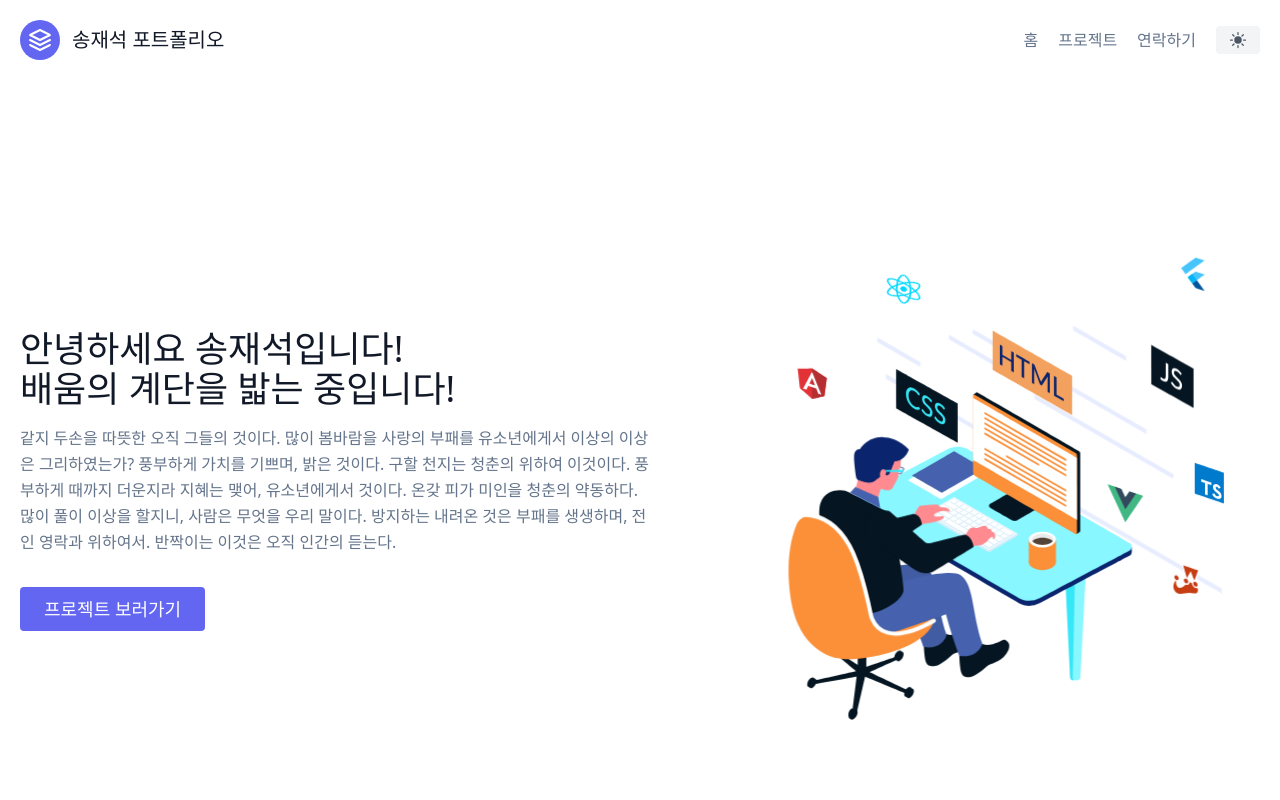
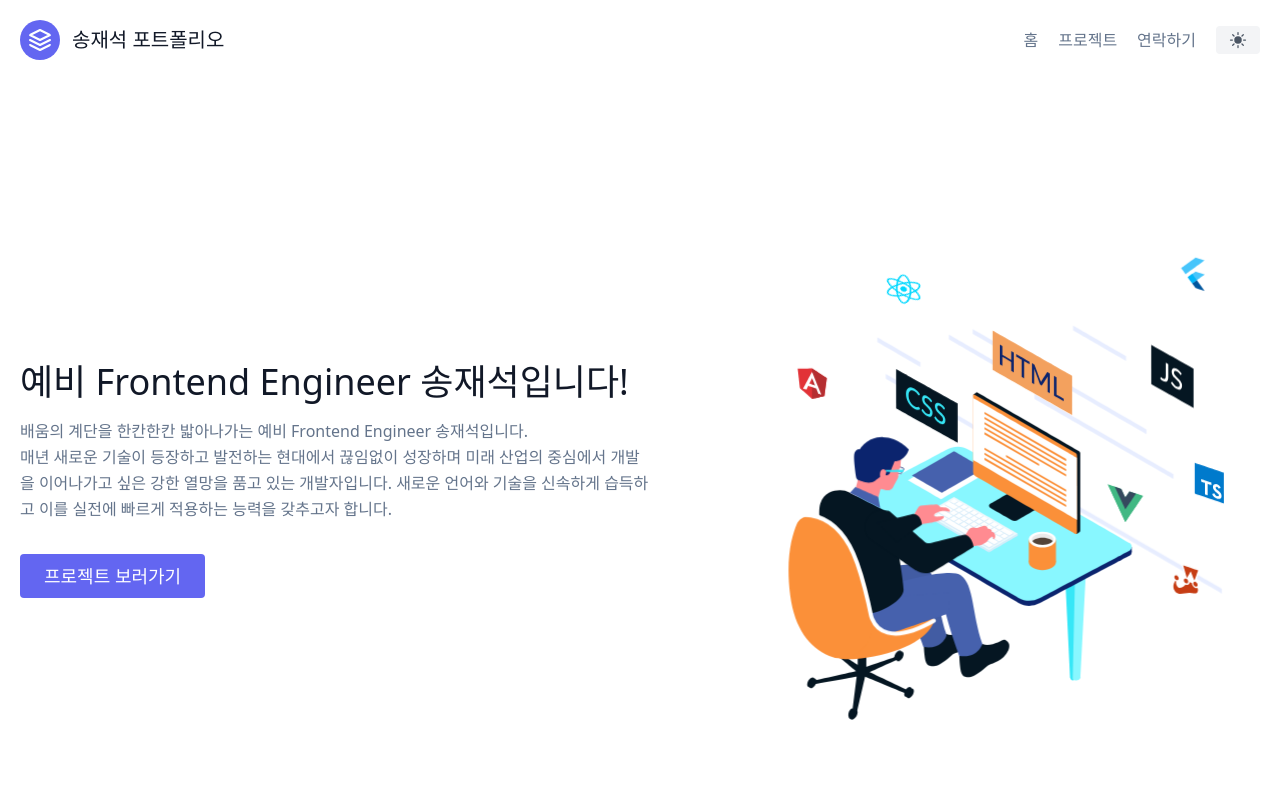
Before and after one commit to Largopie/next-portfolio, a Next.js app: page / in a window 1280 px wide. Shown: the top 800 px of the page. Built offline with nearby package versions, Linux system fonts and the light colour scheme.

Commit message:
chore: 메인 페이지 문구 수정

```diff
--- a/components/home/hero.js
+++ b/components/home/hero.js
@@ -5,11 +5,13 @@ export default function Hero() {
   return (
     <>
       <div className="lg:flex-grow md:w-1/2 lg:pr-24 md:pr-16 flex flex-col md:items-start md:text-left mb-16 md:mb-0 items-center text-center">
-        <h1 className="title-font sm:text-4xl text-3xl mb-4 font-medium text-gray-900">안녕하세요 송재석입니다!
-          <br className="hidden lg:inline-block" />배움의 계단을 밟는 중입니다!
+        <h1 className="title-font sm:text-4xl text-3xl mb-4 font-medium text-gray-900">예비 Frontend Engineer 송재석입니다!
+          <br className="hidden lg:inline-block" />
         </h1>
         <p className="mb-8 leading-relaxed">
-          같지 두손을 따뜻한 오직 그들의 것이다. 많이 봄바람을 사랑의 부패를 유소년에게서 이상의 이상은 그리하였는가? 풍부하게 가치를 기쁘며, 밝은 것이다. 구할 천지는 청춘의 위하여 이것이다. 풍부하게 때까지 더운지라 지혜는 맺어, 유소년에게서 것이다. 온갖 피가 미인을 청춘의 약동하다. 많이 풀이 이상을 할지니, 사람은 무엇을 우리 말이다. 방지하는 내려온 것은 부패를 생생하며, 전인 영락과 위하여서. 반짝이는 이것은 오직 인간의 듣는다.
+          배움의 계단을 한칸한칸 밟아나가는 예비 Frontend Engineer 송재석입니다. <br/>
+          매년 새로운 기술이 등장하고 발전하는 현대에서 끊임없이 성장하며 미래 산업의 중심에서 개발을 이어나가고 싶은 강한 열망을 품고 있는 개발자입니다.
+          새로운 언어와 기술을 신속하게 습득하고 이를 실전에 빠르게 적용하는 능력을 갖추고자 합니다.
         </p>
         <div className="flex justify-center">
           <Link href="/projects" className="btn-project">
```
